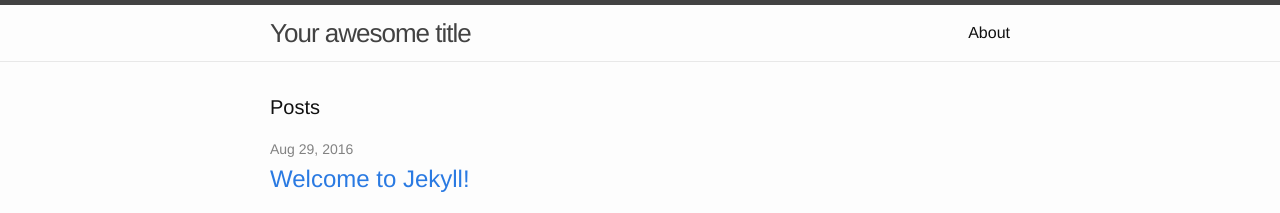
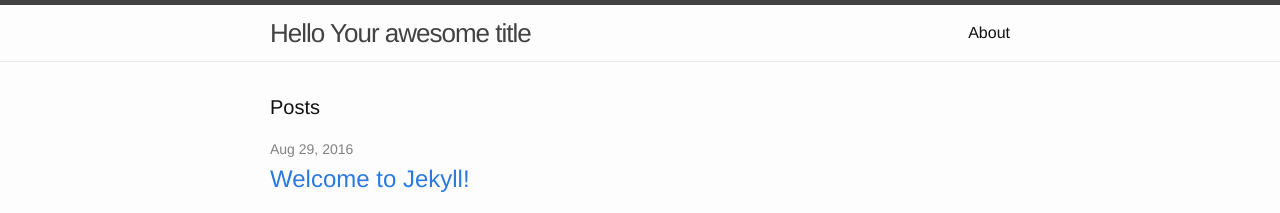
Before and after one commit to sbappan/santzapaul2.github.io, a Jekyll site: the page built from index.html, in a window 1280 px wide. Shown: the top 213 px of the page. Built offline with Jekyll 4.4.1, drawn with Linux system fonts in a browser that asks for light colours.

Commit message:
"Testing"

```diff
--- a/_includes/header.html
+++ b/_includes/header.html
@@ -2,7 +2,7 @@
 
   <div class="wrapper">
 
-    <a class="site-title" href="{{ site.baseurl }}/">{{ site.title }}</a>
+    <a class="site-title" href="{{ site.baseurl }}/">{{"Hello "}}{{ site.title }}</a>
 
     <nav class="site-nav">
       <a href="#" class="menu-icon">
```
